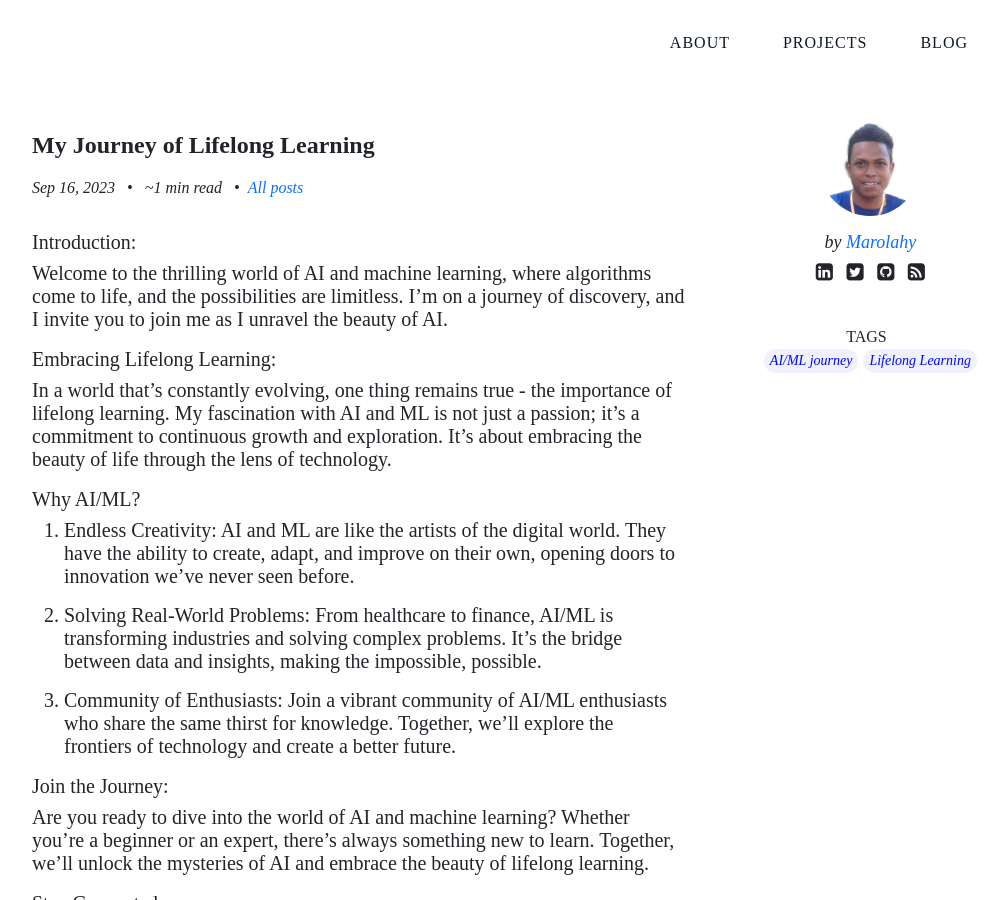
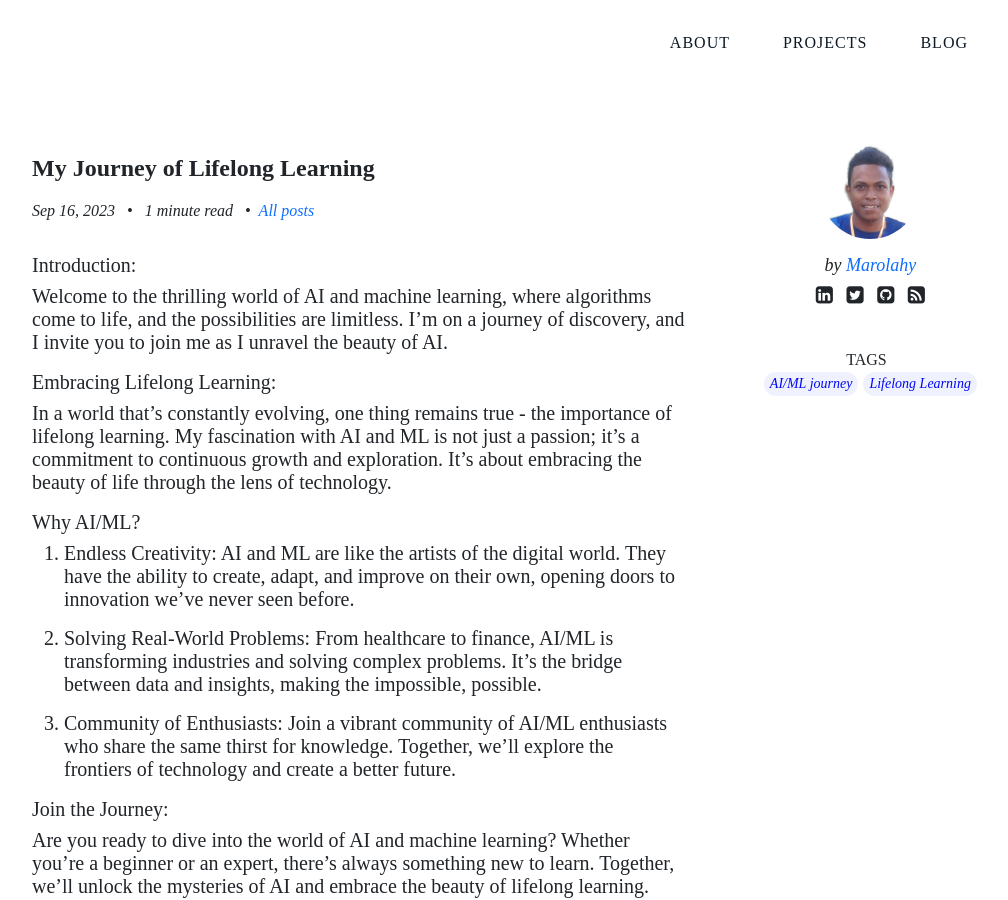
Before and after one commit to marolAI/marolAI.github.io, a Jekyll site: the page built from _posts/2023-09-16-launching.md, in a window 1280 px wide and 900 px high. Shown: the whole window, without its empty margins (128-1136 px from the left). Built offline with Jekyll 4.4.1, drawn with Linux system fonts in a browser that asks for light colours; some web fonts are replaced.

Commit message:
automatically estimate read time

```diff
--- a/_includes/blog_detail.html
+++ b/_includes/blog_detail.html
@@ -1,10 +1,16 @@
+---
+{% assign post_content = content | strip_html %}
+{% assign word_count = post_content | number_of_words %}
+{% assign read_time = word_count | divided_by: 200 %}
+---
+
 <div class="blog-wrapper">
   <div class="blog-content">
     <div class="blog-header">
         <p class="blog-title">{{ page.title }}</p>
         <div class="blog-sub-title">
             <span class="blog-date"> {{ page.published_date | date: "%b %d, %Y" }} </span>
-            <span class="blog-read-time"> {{ page.read_time }} read </span>
+            <span class="blog-read-time"> {{ read_time }} minute read </span>
             <span class="blog-all"><a href="/blog.html">All posts</a></span>
         </div>
     </div>
--- a/_includes/blogs_list.html
+++ b/_includes/blogs_list.html
@@ -8,7 +8,7 @@
                 </h3>
                 <div class="blogs-list-entry-meta">
                     <time class="blogs-list-entry-date">{{ post.published_date | date: "%b %d, %Y" }}</time>
-                    <span class="blogs-list-entry-read-time">{{ post.read_time}} read</span>
+                    <span class="blogs-list-entry-read-time">{{ post.content | strip_html | number_of_words | divided_by: 200 }} minute read</span>
                 </div>
                 <div class="blogs-list-entry-content">
                     {{ post.content | truncatewords: 50 }}
--- a/_posts/2023-09-16-launching.md
+++ b/_posts/2023-09-16-launching.md
@@ -1,8 +1,8 @@
 ---
 title: "My Journey of Lifelong Learning"
-read_time: ~1 min
 published_date: 2023-09-16
 author: Marolahy
+permalink: /posts/2023/09/launching/
 tags:
     - AI/ML journey
     - Lifelong Learning
```
